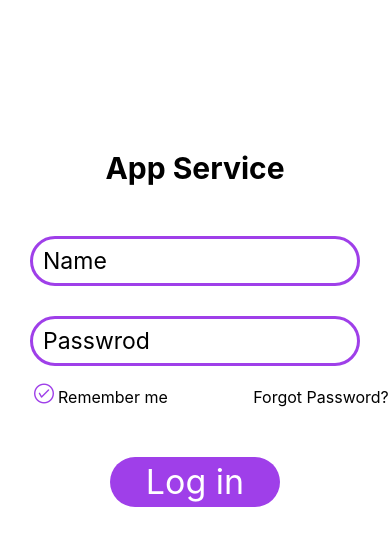
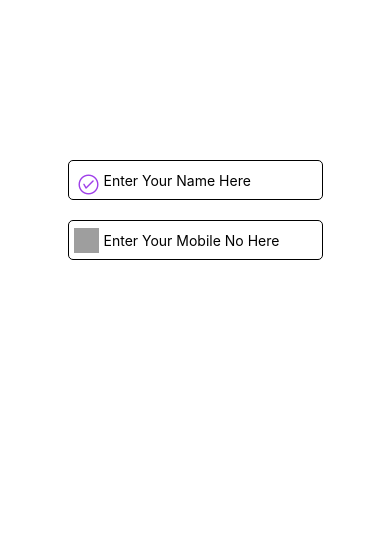
Before and after one commit to jaratrawee01/tradesman_service, a React Native app: screen / in a window 390 px wide. Shown: the top 546 px of the page. Built offline with nearby package versions, Linux system fonts and the light colour scheme; grey boxes are pictures that could not be loaded.

Commit message:
test Icon

```diff
--- a/App.js
+++ b/App.js
@@ -2,12 +2,13 @@ import { StatusBar } from 'expo-status-bar';
 import { StyleSheet,View} from 'react-native';
 import { NavigationContainer } from '@react-navigation/native';
 import  Login  from './screens/login';
+import  Test_icon  from './screens/test_icon';
 
 export default function App() {
   return (
     <View>
-    <Login />
-
+   {/*  <Login /> */}
+   <Test_icon />
     {/* ส่วนหัว  */}
   { <StatusBar style="auto" /> }
    </View>
--- /dev/null
+++ b/screens/test_icon.js
@@ -0,0 +1,79 @@
+import React, { Component } from 'react';
+import { SafeAreaView,StyleSheet,Text,TextInput, View,TouchableOpacity,Image} from 'react-native';
+import { Button } from 'react-native-elements';
+import { AntDesign } from '@expo/vector-icons';
+
+class Login extends Component {
+
+  constructor(){
+    super();
+  }
+
+  render() {
+    return (
+      <SafeAreaView style={{flex: 1}}>
+      <View style={styles.container}>
+        <View style={styles.sectionStyle}>
+            <AntDesign name="checkcircleo"  style={styles.imageStyle} size={20}color="rgba(159, 63, 233, 1)" />
+          <TextInput
+            style={{flex: 1}}
+            placeholder="Enter Your Name Here"
+            underlineColorAndroid="transparent"
+          />
+        </View>
+
+        <View style={styles.sectionStyle}>
+          <Image
+            source={{
+              uri:
+                'https://raw.githubusercontent.com/AboutReact/sampleresource/master/input_phone.png',
+            }}
+            style={styles.imageStyle}
+          />
+          <TextInput
+            style={{flex: 1}}
+            placeholder="Enter Your Mobile No Here"
+            underlineColorAndroid="transparent"
+          />
+        </View>
+      </View>
+    </SafeAreaView>
+    );
+  }
+}
+
+
+const styles = StyleSheet.create({
+  container: {
+    marginTop:150,
+    flex: 1,
+    justifyContent: 'center',
+    alignItems: 'center',
+    margin: 10,
+  },
+  sectionStyle: {
+    flexDirection: 'row',
+    justifyContent: 'center',
+    alignItems: 'center',
+    backgroundColor: '#fff',
+    borderWidth: 0.5,
+    borderColor: '#000',
+    height: 40,
+    borderRadius: 5,
+    margin: 10,
+  },
+  imageStyle: {
+  paddingLeft:5,
+  paddingRight:20,
+  paddingTop:5,
+  paddingBottom:10,
+    margin: 5,
+    height: 25,
+    width: 25,
+    resizeMode: 'stretch',
+    alignItems: 'center',
+  },
+});
+
+
+export default Login;
```
